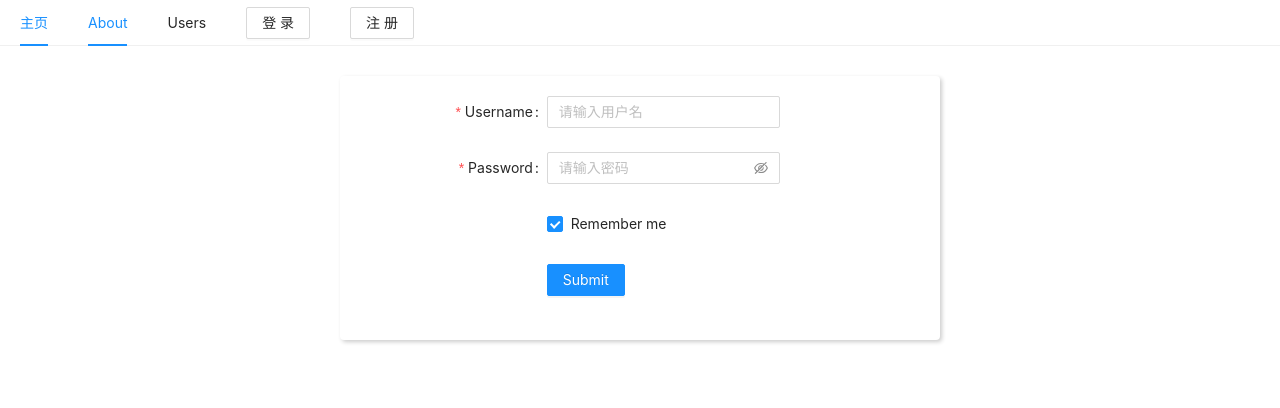
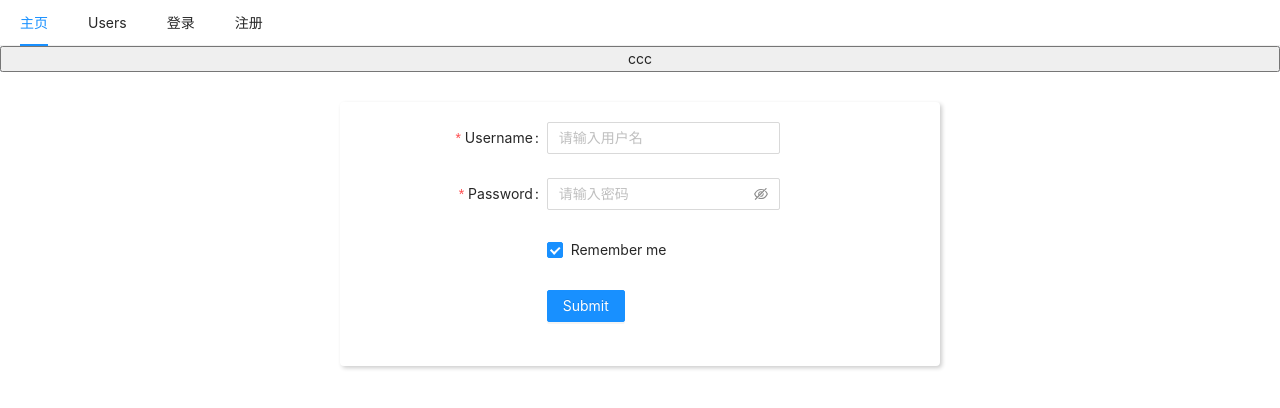
Before and after one commit to nothinginterested/ImageBed, a React (Create React App) app: page /login in a window 1280 px wide. Shown: the top 408 px of the page. Built offline with nearby package versions, Linux system fonts and the light colour scheme; what leancloud-storage would draw is missing.

Commit message:
解决Menu要点两次的结果

```diff
--- a/src/App.tsx
+++ b/src/App.tsx
@@ -10,17 +10,18 @@ import Login from './Views/Login';
 import Register from './Views/Register';
 import Users from './Views/User';
 import Upload from './Views/Upload';
+import LayoutX from './Components/Layout';
 
 export default function App() {
     return (
+
         <Router>
             <div>
+                <LayoutX/>
                 {/* A <Switch> looks through its children <Route>s and
             renders the first one that matches the current URL. */}
                 <Switch>
-                    <Route path="/about">
-                        <About/>
-                    </Route>
+
                     <Route path="/users">
                         <Users/>
                     </Route>
--- a/src/Components/Layout.tsx
+++ b/src/Components/Layout.tsx
@@ -1,54 +1,64 @@
-import React from 'react';
+import React, {useEffect, useState} from 'react';
 import styled from 'styled-components';
 import {Layout, Menu, Button} from 'antd';
-import {Link, useHistory} from 'react-router-dom';
+import {Link, useHistory, useParams, withRouter} from 'react-router-dom';
+import {ClickParam} from 'antd/lib/menu';
 
 const {Header} = Layout;
 const {Content} = Layout;
-const header=styled(Header)`
+const header = styled(Header)`
       background: white;
-`
+`;
 
-const LayoutX = (props: any) => {
+const LayoutX = (props:any) => {
+    console.log('app');
     let history = useHistory();
-    const handleLogin = () => {
-        console.log('login');
-        history.push('/login');
+    console.log(props.location);
+    const [key, setKey] = useState<string>('3');
+    let a = useParams();
+    console.log(a);
+    useEffect(() => {
+        // console.log(slug);
+
+    }, []);
+    console.log(key);
+    const handleClick = (e: ClickParam) => {
+        setKey(e.key);
 
     };
-    const handleRegister = () => {
-        console.log('register');
-        history.push('/register');
+    const handleClick2 = () => {
+        history.push('/login');
+        setKey('2');
+
     };
+
     return (
         <Layout className='layout'>
-            <header >
+            <header>
                 <div className="logo"/>
-                <Menu  mode="horizontal" defaultSelectedKeys={['2']}>
+                <Menu mode="horizontal" onClick={handleClick}>
                     <Menu.Item key="1">
                         <Link to="/"> 主页</Link>
                     </Menu.Item>
                     <Menu.Item key="2">
-
-                        <Link to="/about">About</Link>
+                        <Link to="/users">Users</Link>
                     </Menu.Item>
                     <Menu.Item key="3">
-                        <Link to="/users">Users</Link>
+                        <Link to="/login">登录</Link>
                     </Menu.Item>
                     <Menu.Item key="4">
-                        <Button onClick={handleLogin}>登录</Button>
-                    </Menu.Item>
-                    <Menu.Item key="5">
-                        <Button onClick={handleRegister}>注册</Button>
+                        <Link to="/register">注册</Link>
                     </Menu.Item>
 
                 </Menu>
             </header>
-            <Content style={{background:'white'}}>
+            <Content style={{background: 'white'}}>
                 {props.children}
 
             </Content>
-
+            <button onClick={handleClick2}>
+                ccc
+            </button>
         </Layout>
     );
 };
--- a/src/Views/Login.tsx
+++ b/src/Views/Login.tsx
@@ -61,7 +61,6 @@ const Login = () => {
     };
 
     return (
-        <LayoutX>
             <ContentX style={{padding: '0 50px'}}>
                 <FormLogin>
                     <Form
@@ -100,7 +99,6 @@ const Login = () => {
                     </Form>
                 </FormLogin>
             </ContentX>
-        </LayoutX>
     );
 };
 export default Login;
--- a/src/Views/Register.tsx
+++ b/src/Views/Register.tsx
@@ -49,7 +49,6 @@ const Register = () => {
     };
 
     return (
-        <LayoutX>
             <ContentX style={{padding: '0 50px'}}>
                 <FormRegister>
                     <Form
@@ -88,7 +87,6 @@ const Register = () => {
                     </Form>
                 </FormRegister>
             </ContentX>
-        </LayoutX>
     );
 };
 
--- a/src/Views/Upload.tsx
+++ b/src/Views/Upload.tsx
@@ -4,15 +4,11 @@ import {Layout} from 'antd';
 const {Content} = Layout;
 const Upload = () => {
     return (
-        <LayoutX>
-            <Content>
                 <div>
                     upload
-                </div>l
+                </div>
 
-            </Content>
 
-        </LayoutX>
 
     );
 
--- a/src/Views/User.tsx
+++ b/src/Views/User.tsx
@@ -3,11 +3,9 @@ import LayoutX from '../Components/Layout';
 
 const Users=()=> {
     return (
-        <LayoutX>
             <h2>
                 user
             </h2>
-        </LayoutX>
     )
 }
 
```
